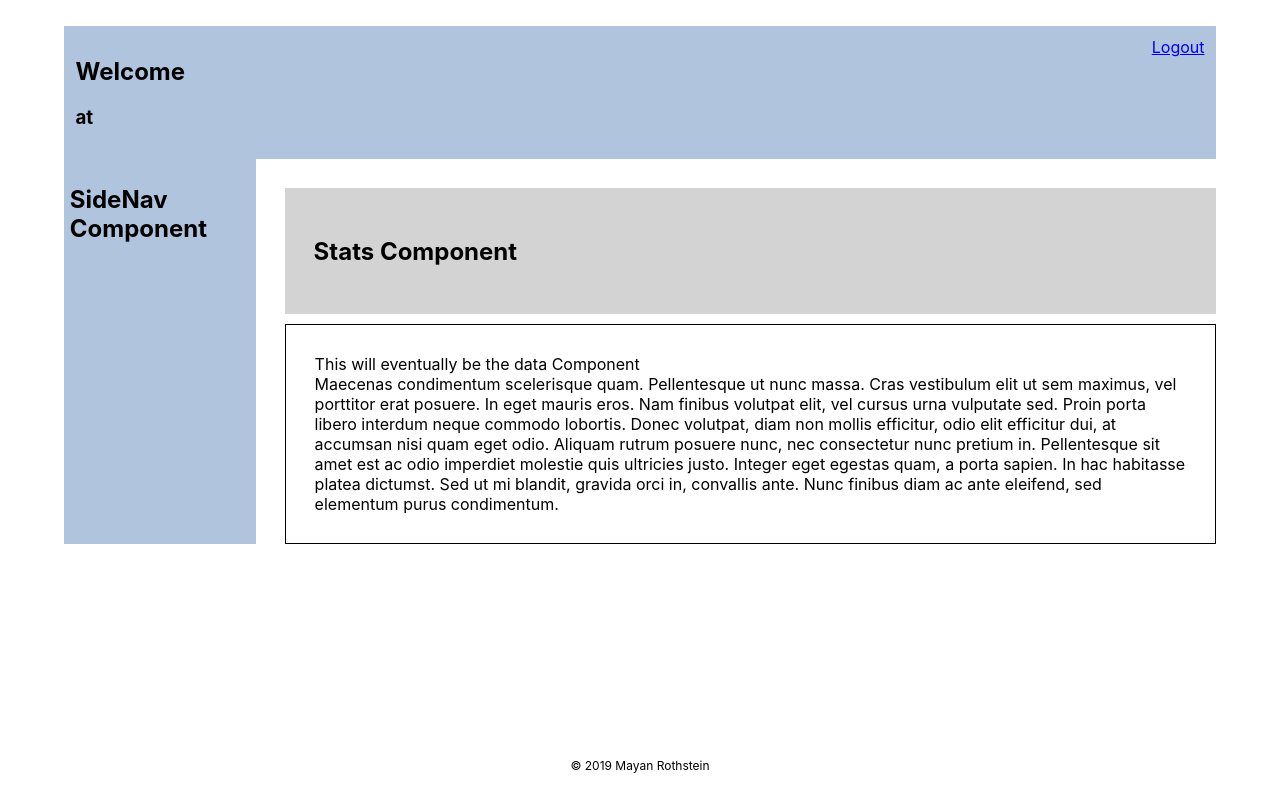
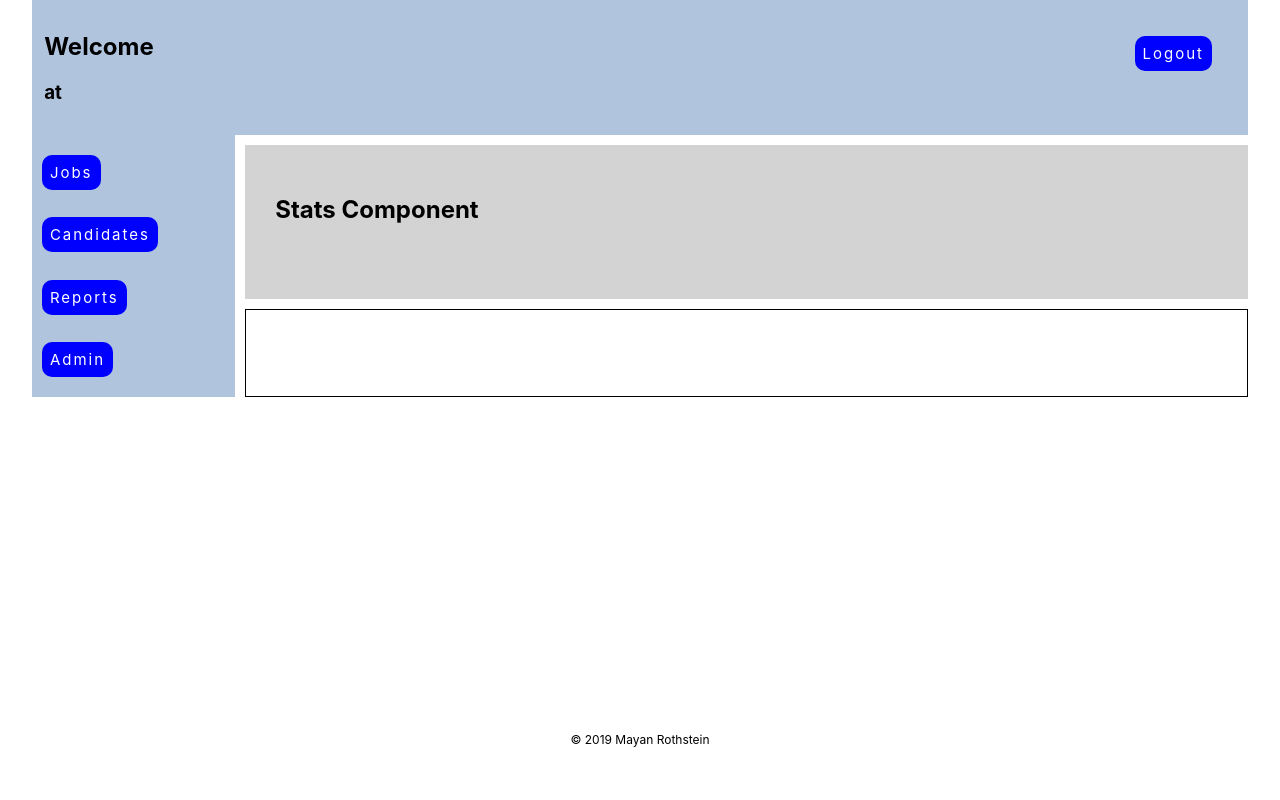
Before and after one commit to Mayanr/atsV1, a React (Create React App) app: page /dashboard in a window 1280 px wide. Built offline with nearby package versions, Linux system fonts and the light colour scheme; no server answers.

Commit message:
navigation in dashboard connected to their respective components

```diff
--- a/src/App.css
+++ b/src/App.css
@@ -1,21 +1,27 @@
-/* my styles */
+/* global layout */
 .wrapper {
   margin: 0 auto;
   display: flex;
   flex-direction: column;
   min-height: 90vh;
-  max-width: 90vw;
-  margin-top: 2%;
+  max-width: 95vw;
+  /* margin-top: 1%; */
 }
 .content {
   flex-grow: 1;
 }
 
+ul {
+  margin: 0;
+  padding: 0;
+  list-style: none;
+  font-size: 15px;
+}
+
 button, .linkText{
-  padding: 5px;;
-  background: #4B2187;
+  padding: 8px;
+  background: blue;
   color: white;
-  font-family: Federo;
   border: none;
   border-radius: 10px;
   font-size: 15px;
@@ -23,7 +29,8 @@ button, .linkText{
   word-spacing: 4px;
   text-align: center;
   margin: 2%;
-  border: 2px solid #4B2187;
+  /* border: 2px solid #4B2187; */
+  text-decoration: none;
 }
 
 .footer {
@@ -41,7 +48,8 @@ button, .linkText{
 #heading {
   display: flex;
   justify-content: space-around;
-  height: 100px;
+  height: 70px;
+  margin-top: 1%;
 }
 
 #mainTitle {
@@ -88,6 +96,7 @@ button, .linkText{
     'sideNav data data data data data'
 }
 
+/* top */
 #topNav {
   grid-area: topNav;
   background-color: lightsteelblue;
@@ -99,22 +108,36 @@ button, .linkText{
   top: 10px;
 }
 
+/* left side */
 #sideNav {
   grid-area: sideNav;
   padding: 3%;
   background-color: lightsteelblue;
 }
 
+#sideNav ul {
+  display: flex;
+  flex-direction: column;
+  height: 250px;
+  justify-content: space-around;
+}
+
+/* section#sideNav ul li a.linkText{
+  min-width: 100px;
+} */
+
+/* main, central content */
 #stats {
   grid-area: stats;
   padding: 3%;
   background-color: lightgray;
-  margin: 3% 0 0 3%;
+  margin: 1% 0 0 1%;
 }
 
 #data {
   grid-area: data;
   border: 1px solid black;
   padding: 3%;
-  margin: 1% 0 0 3%;
+  margin: 1% 0 0 1%;
+  /* min-height: 200px; */
 }
--- a/src/App.js
+++ b/src/App.js
@@ -6,6 +6,8 @@ import axios from "axios";
 import Footer from './components/layout/Footer';
 import Landing from './components/layout/Landing';
 import Dashboard from './components/dashboard/Dashboard';
+import Jobs from './components/data-content/Jobs';
+import Candidates from './components/data-content/Candidates';
 
 const App= () => {
   return (
@@ -14,6 +16,9 @@ const App= () => {
         <Route path = "/" component={Landing}/>
       <Switch>
         <Route exact path = "/dashboard" component = {Dashboard}/>
+        {/* <Route exact path = "/jobs" component = {Jobs}/>
+        <Route exact path = "/candidates" component = {Candidates}/> */}
+
       </Switch>
       </div>
       <Footer />
--- a/src/components/dashboard/Dashboard.js
+++ b/src/components/dashboard/Dashboard.js
@@ -1,9 +1,14 @@
 import React, { Fragment, Component } from 'react';
 import axios from "axios";
+import { BrowserRouter as  Router, Route, Switch, Link } from 'react-router-dom';
 
 import SideNav from './SideNav';
 import Stats from './Stats';
 import TopNav from './TopNav';
+import Jobs from '../data-content/Jobs';
+import Candidates from '../data-content/Candidates';
+import Reports from '../data-content/Reports';
+
 
 class Dashboard extends Component {
     constructor() {
@@ -62,6 +67,7 @@ class Dashboard extends Component {
         //     this.setState({user:{name: "Greg", company: "Disney", role: "Recruiter"}})
         // }, 5000)
         return(
+            <Router>
             <div id="dashboard">
             {/* Name: {this.state.name} {this.state.l_name} <br/>
             Co: {this.state.company}<br/>
@@ -69,9 +75,15 @@ class Dashboard extends Component {
                 <TopNav id="topNav" name={this.state.name} l_name={this.state.l_name} co={this.state.company} role= {this.state.role}/>
                 <SideNav id="sideNav"/>
                 <Stats id="stats"/>
-                <div id="data">This will eventually be the data Component <br/>
-                Maecenas condimentum scelerisque quam. Pellentesque ut nunc massa. Cras vestibulum elit ut sem maximus, vel porttitor erat posuere. In eget mauris eros. Nam finibus volutpat elit, vel cursus urna vulputate sed. Proin porta libero interdum neque commodo lobortis. Donec volutpat, diam non mollis efficitur, odio elit efficitur dui, at accumsan nisi quam eget odio. Aliquam rutrum posuere nunc, nec consectetur nunc pretium in. Pellentesque sit amet est ac odio imperdiet molestie quis ultricies justo. Integer eget egestas quam, a porta sapien. In hac habitasse platea dictumst. Sed ut mi blandit, gravida orci in, convallis ante. Nunc finibus diam ac ante eleifend, sed elementum purus condimentum.</div>
+                <div id="data">
+                    <Route  path = "/jobs"  component={Jobs} />
+                <Switch>
+                    <Route exact path = "/candidates" component={Candidates} />
+                    <Route exact path = "/reports" component={Reports} />
+                </Switch>
+                </div>
             </div>
+            </Router>
         )
     }
 }
--- a/src/components/dashboard/SideNav.js
+++ b/src/components/dashboard/SideNav.js
@@ -1,11 +1,19 @@
 import React, { Fragment, Component } from 'react';
+import { Link, NavLink } from "react-router-dom";
+import Jobs from '../data-content/Jobs';
 
 const SideNav = () => {
     return(
         <Fragment>
 
             <section id = "sideNav">
-            <h1>SideNav Component</h1>
+            <ul>
+                <li><NavLink to="/jobs" className="linkText">Jobs</NavLink></li>
+                {/* <li><button className="linkText" onClick={Jobs}>Jobs</button></li> */}
+                <li><Link to="/candidates" className="linkText">Candidates</Link></li>
+                <li><Link to="/reports" className="linkText">Reports</Link></li>
+                <li><Link to="/adminMngr" className="linkText">Admin</Link></li>
+            </ul>
             </section>
 
         </Fragment>
--- a/src/components/dashboard/TopNav.js
+++ b/src/components/dashboard/TopNav.js
@@ -10,7 +10,7 @@ class TopNav extends Component {
             <Fragment>
 
                 <section id = "topNav">
-                <Link to="" id="logoutLink">Logout</Link>
+                <Link to="" id="logoutLink" className="linkText">Logout</Link>
                 {/* <h1>TopNav Component</h1> */}
                 <h2>Welcome {this.props.name} {this.props.l_name}</h2>
                 <h3>{this.props.role} at {this.props.co}</h3>
--- /dev/null
+++ b/src/components/data-content/Candidates.js
@@ -0,0 +1,16 @@
+import React, { Fragment, Component } from 'react';
+
+class Candidates extends Component {
+    render(){
+        return(
+            <Fragment>
+            <div >
+                <h2>THE CANDIDATES COMPONENT</h2>
+                    <p>Maecenas condimentum scelerisque quam. Pellentesque ut nunc massa. Cras vestibulum elit ut sem maximus, vel porttitor erat posuere. In eget mauris eros. Nam finibus volutpat elit, vel cursus urna vulputate sed. Proin porta libero interdum neque commodo lobortis. Donec volutpat, diam non mollis efficitur, odio elit efficitur dui, at accumsan nisi quam eget odio. Aliquam rutrum posuere nunc, nec consectetur nunc pretium in. Pellentesque sit amet est ac odio imperdiet molestie quis ultricies justo. Integer eget egestas quam, a porta sapien. In hac habitasse platea dictumst. Sed ut mi blandit, gravida orci in, convallis ante. Nunc finibus diam ac ante eleifend, sed elementum purus condimentum.</p>
+            </div>
+            </Fragment>
+        )
+    }
+}
+
+export default Candidates;
--- /dev/null
+++ b/src/components/data-content/Jobs.js
@@ -0,0 +1,16 @@
+import React, { Fragment, Component } from 'react';
+
+class Jobs extends Component {
+    render(){
+        return(
+            <Fragment >
+            <div >
+                <h2>THE JOBS COMPONENT</h2>
+                    <p>Maecenas condimentum scelerisque quam. Pellentesque ut nunc massa. Cras vestibulum elit ut sem maximus, vel porttitor erat posuere. In eget mauris eros. Nam finibus volutpat elit, vel cursus urna vulputate sed. Proin porta libero interdum neque commodo lobortis. Donec volutpat, diam non mollis efficitur, odio elit efficitur dui, at accumsan nisi quam eget odio. Aliquam rutrum posuere nunc, nec consectetur nunc pretium in. Pellentesque sit amet est ac odio imperdiet molestie quis ultricies justo. Integer eget egestas quam, a porta sapien. In hac habitasse platea dictumst. Sed ut mi blandit, gravida orci in, convallis ante. Nunc finibus diam ac ante eleifend, sed elementum purus condimentum.</p>
+            </div>
+            </Fragment>
+        )
+    }
+}
+
+export default Jobs;
--- /dev/null
+++ b/src/components/data-content/Reports.js
@@ -0,0 +1,17 @@
+import React, { Fragment, Component } from 'react';
+
+class Reports extends Component {
+    render(){
+        return(
+            <Fragment >
+
+            <div >
+                <h2>THE REPORTS COMPONENT</h2>
+                    <p>Maecenas condimentum scelerisque quam. Pellentesque ut nunc massa. Cras vestibulum elit ut sem maximus, vel porttitor erat posuere. In eget mauris eros. Nam finibus volutpat elit, vel cursus urna vulputate sed. Proin porta libero interdum neque commodo lobortis. Donec volutpat, diam non mollis efficitur, odio elit efficitur dui, at accumsan nisi quam eget odio. Aliquam rutrum posuere nunc, nec consectetur nunc pretium in. Pellentesque sit amet est ac odio imperdiet molestie quis ultricies justo. Integer eget egestas quam, a porta sapien. In hac habitasse platea dictumst. Sed ut mi blandit, gravida orci in, convallis ante. Nunc finibus diam ac ante eleifend, sed elementum purus condimentum.</p>
+            </div>
+            </Fragment>
+        )
+    }
+}
+
+export default Reports;
--- a/src/components/home/Login.js
+++ b/src/components/home/Login.js
@@ -1,5 +1,6 @@
 import React, { Fragment, Component } from 'react';
 import Heading from '../layout/Heading';
+import { Link } from "react-router-dom";
 
 const Login = () => {
     return(
@@ -9,7 +10,9 @@ const Login = () => {
             <section className = "container">
             <h1>Log in: </h1>
             <form>
-                <input type="text"></input>
+                <input type="text"></input> <br/>
+                <Link to="/dashboard"><input type="submit" value="Login" className="linkText"/>
+                </Link>
             </form>
             </section>
 
```
